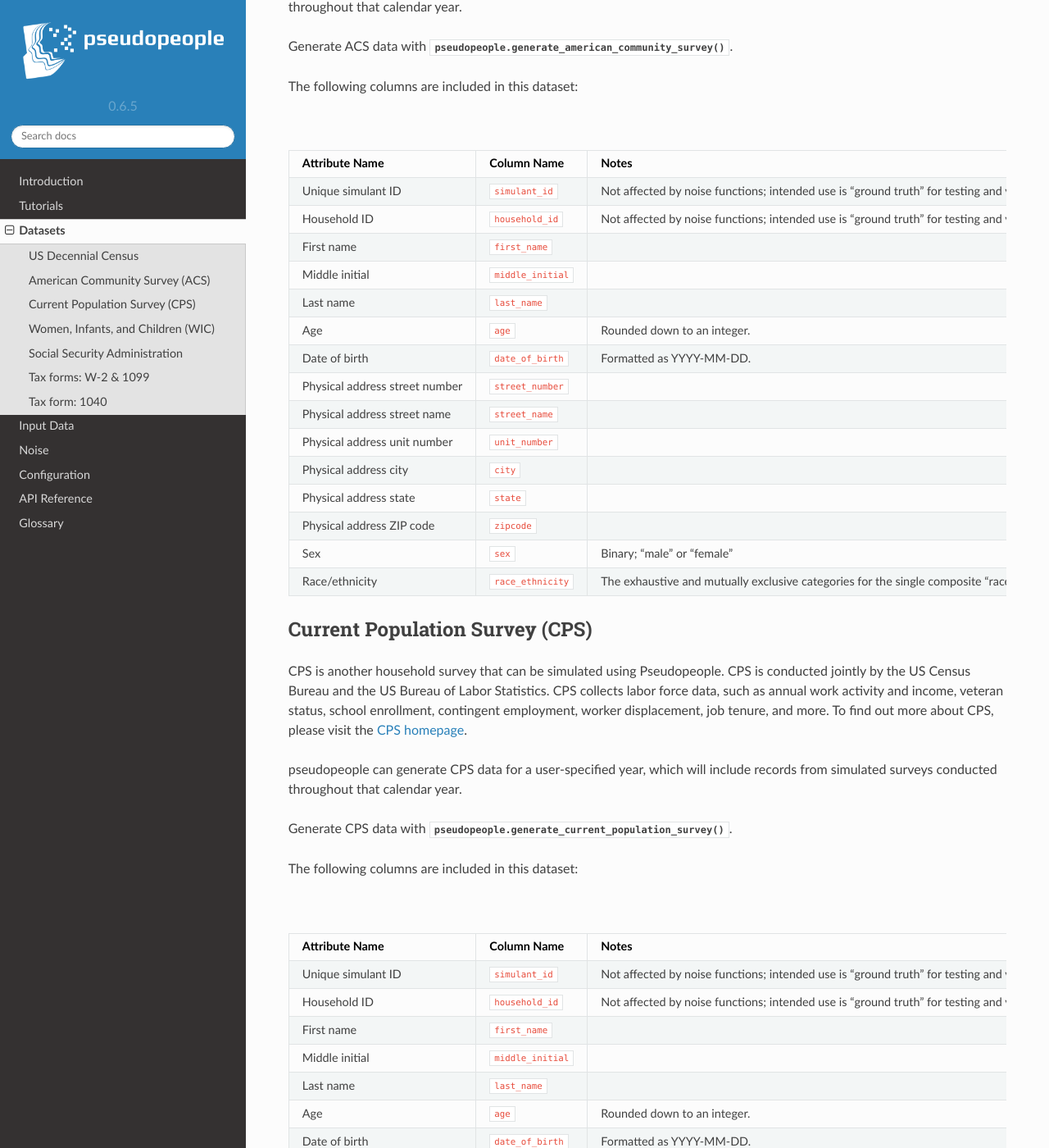
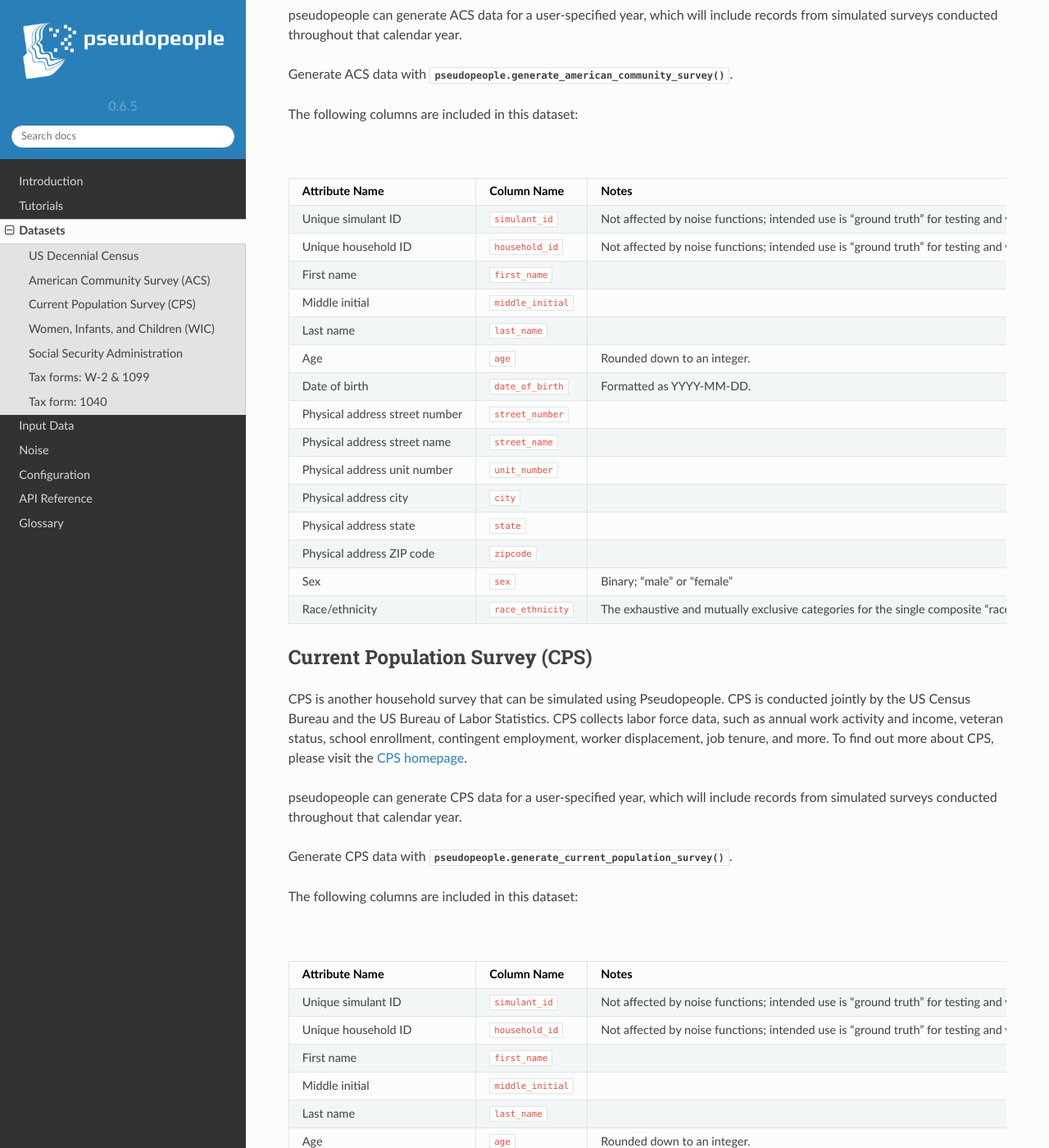
Before and after one commit to ihmeuw/pseudopeople, a Sphinx documentation site: the page built from docs/source/datasets/index.rst, in a window 1280 px wide and 1400 px high, scrolled down 1774 px. Shown: the whole window at 82% size. Built offline with Sphinx 7.4.7 and the Read the Docs theme 2.0.0, drawn with Linux system fonts in a browser that asks for light colours; some of the changed text lies outside the part shown.

Commit message:
List household_id as an attribute in all datasets except SSA

```diff
--- a/docs/source/datasets/index.rst
+++ b/docs/source/datasets/index.rst
@@ -47,6 +47,10 @@
    * - Unique simulant ID
      - :code:`simulant_id`
      - Not affected by noise functions; intended use is "ground truth" for testing and validation.
+   * - Unique household ID
+     - :code:`household_id`
+     - Not affected by noise functions; intended use is "ground truth" for testing and validation; consistent across all
+       datasets.
    * - First name
      - :code:`first_name`
      -
@@ -118,9 +122,10 @@
    * - Unique simulant ID
      - :code:`simulant_id`
      - Not affected by noise functions; intended use is "ground truth" for testing and validation.
-   * - Household ID
+   * - Unique household ID
      - :code:`household_id`
-     - Not affected by noise functions; intended use is "ground truth" for testing and validation.
+     - Not affected by noise functions; intended use is "ground truth" for testing and validation; consistent across all
+       datasets.
    * - First name
      - :code:`first_name`
      -
@@ -187,9 +192,10 @@
    * - Unique simulant ID
      - :code:`simulant_id`
      - Not affected by noise functions; intended use is "ground truth" for testing and validation.
-   * - Household ID
+   * - Unique household ID
      - :code:`household_id`
-     - Not affected by noise functions; intended use is "ground truth" for testing and validation.
+     - Not affected by noise functions; intended use is "ground truth" for testing and validation; consistent across all
+       datasets.
    * - First name
      - :code:`first_name`
      -
@@ -257,9 +263,10 @@
    * - Unique simulant ID
      - :code:`simulant_id`
      - Not affected by noise functions; intended use is "ground truth" for testing and validation.
-   * - Household ID
+   * - Unique household ID
      - :code:`household_id`
-     - Not affected by noise functions; intended use is "ground truth" for testing and validation.
+     - Not affected by noise functions; intended use is "ground truth" for testing and validation; consistent across all
+       datasets.
    * - First name
      - :code:`first_name`
      -
@@ -380,6 +387,10 @@
    * - Unique simulant ID
      - :code:`simulant_id`
      - Not affected by noise functions; intended use is "ground truth" for testing and validation.
+   * - Unique household ID
+     - :code:`household_id`
+     - Not affected by noise functions; intended use is "ground truth" for testing and validation; consistent across all
+       datasets.
    * - First name
      - :code:`first_name`
      -
```
